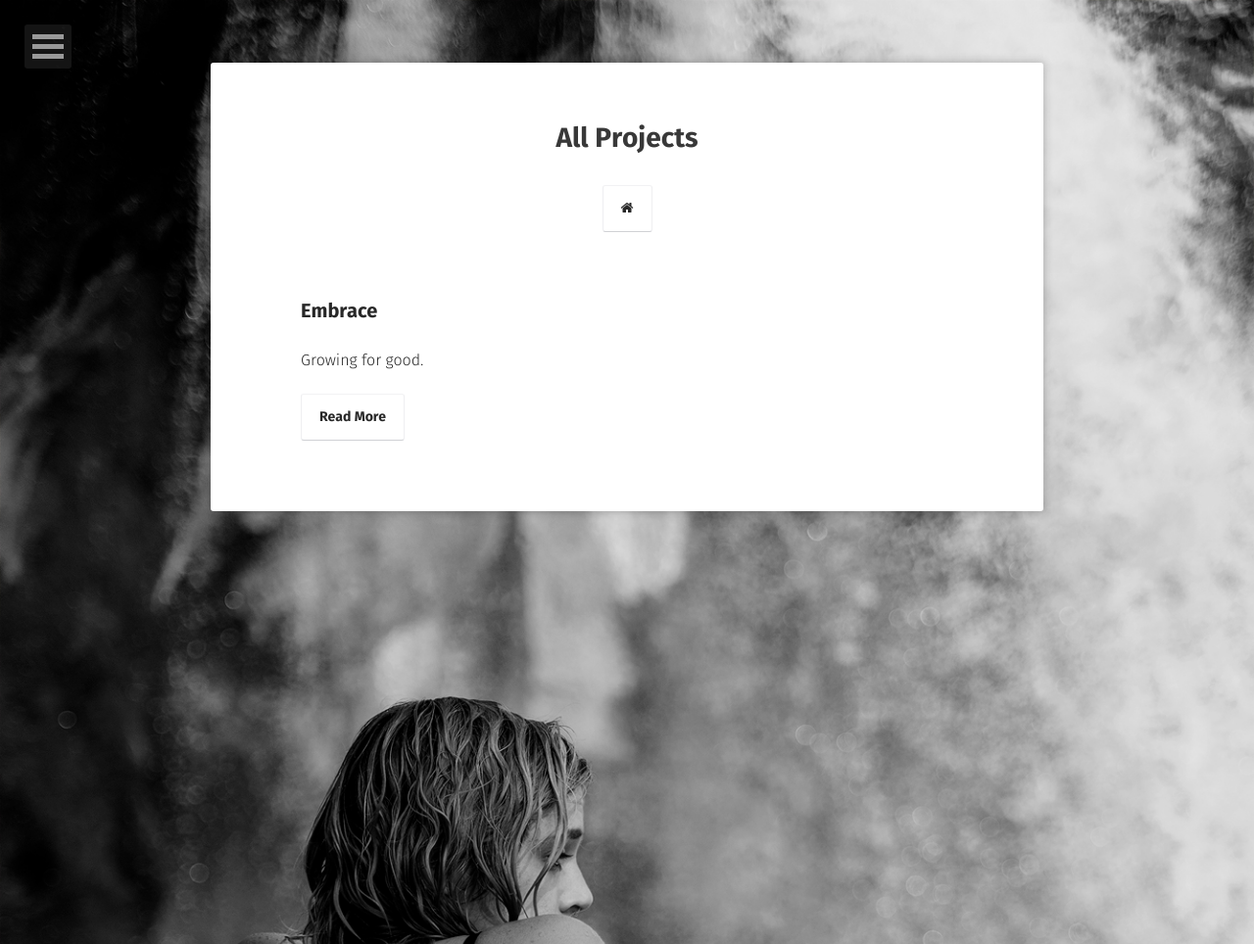
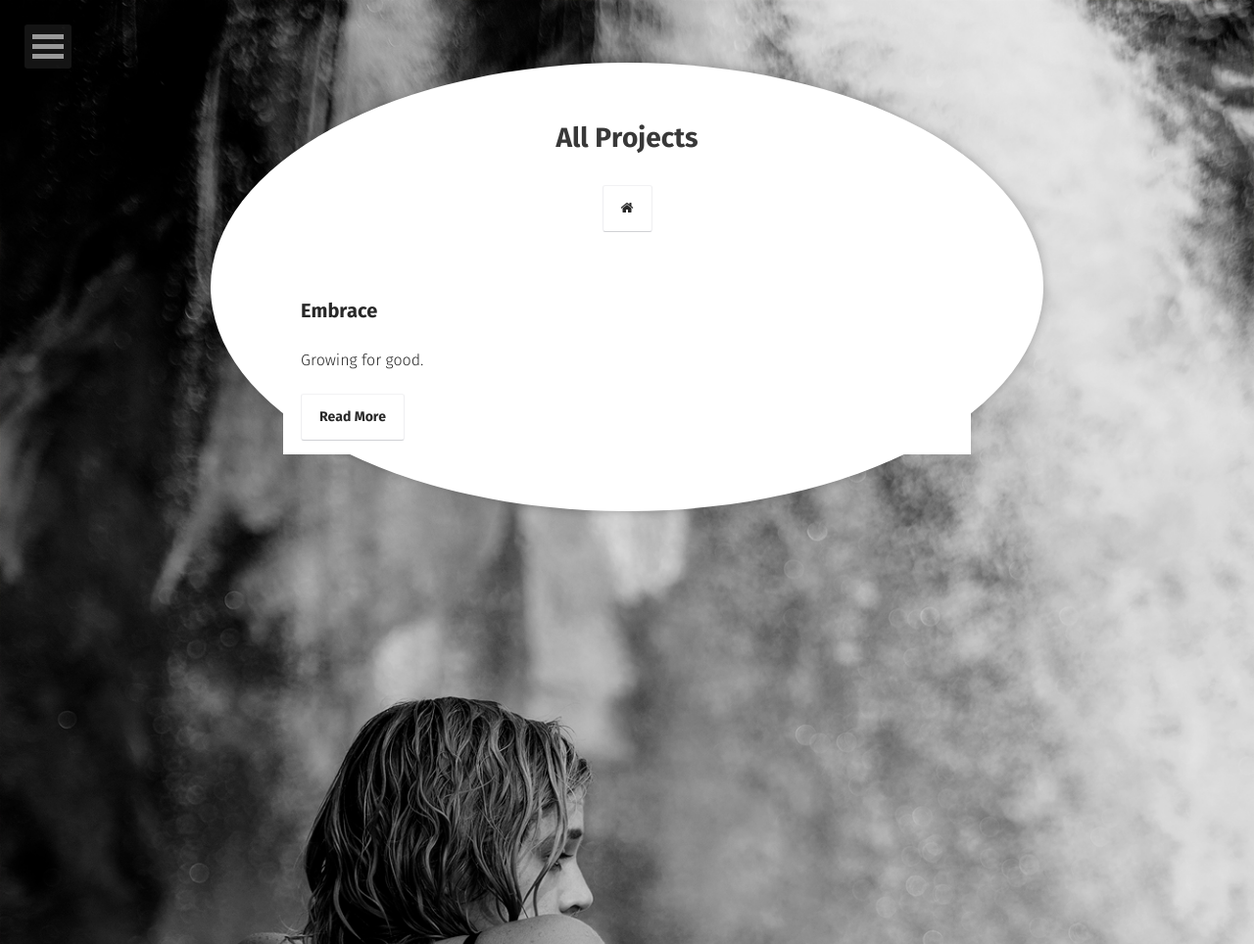
Before and after one commit to SeanEmbrace/WebSiteFun, a Jekyll site: the page built from projects/index.md, in a window 1280 px wide. Shown: the whole page at 98% size. Built offline with Jekyll 4.4.1, drawn with Linux system fonts in a browser that asks for light colours; some web fonts are replaced.

Commit message:
Update site.scss

```diff
--- a/_sass/site.scss
+++ b/_sass/site.scss
@@ -107,7 +107,7 @@ body {
 	background: $white;
 	color: $color_tuatara;
 	padding: 2em;
-	border-radius: 3px;
+	border-radius: 50%;
 	box-shadow: 0 0 10px 0 rgba($color_shark,0.3);
 	@include transition(.5s);
 	@media #{$small} {
```
